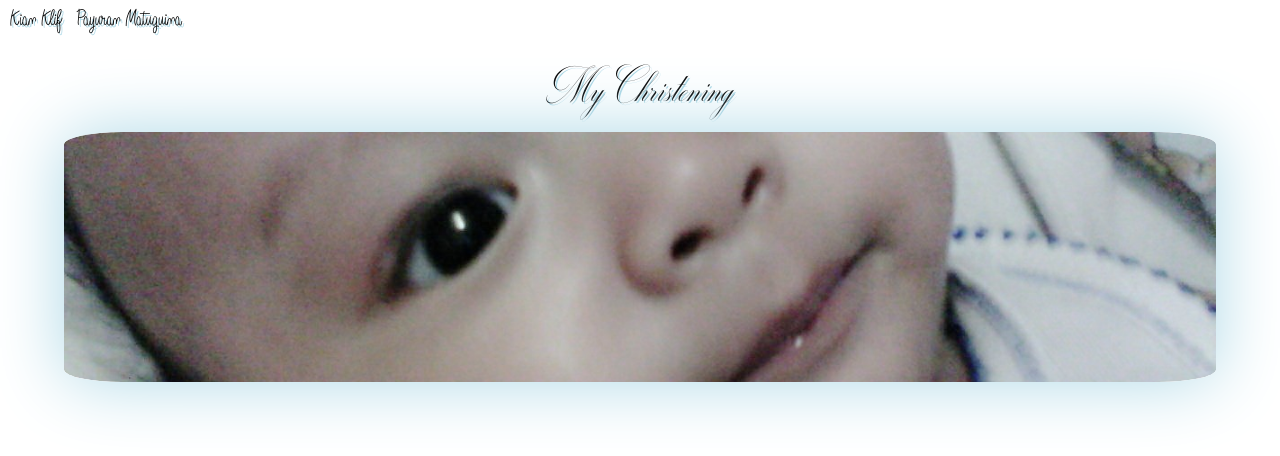
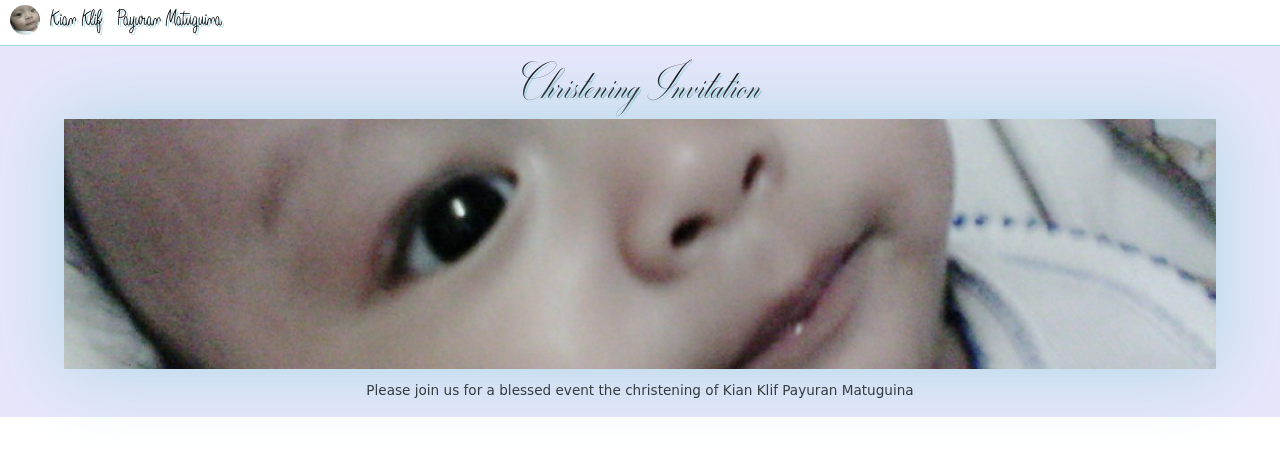
Before and after one commit to KinoMatuguina/kian-christening, a website: page index.html in a window 1280 px wide. Drawn offline with nearby package versions, Linux system fonts and the light colour scheme.

Commit message:
Update design

```diff
--- a/assets/css/main.scss
+++ b/assets/css/main.scss
@@ -20,6 +20,12 @@
 }
 
 header {
+
+	border-bottom: 1px solid lightblue;
+	background-color: #FFF;
+	position: fixed;
+	width: 100%;
+
 	#title {
 		font-family: Angelique;
 	    font-size: 1.5em;
@@ -29,6 +35,23 @@ header {
 	    padding-left: 10px;
 	    color: black;
 	    text-shadow: 2px 2px lightblue;
+
+	    figure {
+
+	    	background-image: url('../img/kian-header.jpg');
+	    	width: 30px;
+	    	height: 30px;
+	    	vertical-align: middle;
+	    	display: inline-block;
+	    	margin: 0;
+	    	background-size	: cover;
+	    	background-position: -5px 0px;
+	    	background-repeat: no-repeat;
+	    	border-radius: 50%;
+	    	margin-right: 5px;
+
+	    }
+
 	}
 
 	span  {
@@ -40,19 +63,29 @@ header {
 	width: 100%;
 	height: auto;
 	padding: 5px 0;
-
+	padding-top: 45px;
+	background-color: lavender;
 	title {
 	    	display: block;
 	    	font-family: milton;
 	    	font-size: 3.5em;
     		margin: 10px;
+    		margin-bottom: 0px;
     		text-align: center;
     		text-shadow: 2px 2px lightblue;
 	    }
+	.join-us {
+		width: 90%;
+    	margin: 0 auto;
+    	p {
+    		font-family: cursive;
+    		font-size: .85em;
+    		text-align: center;
+    	}
+	}
 
 	.card {
 		width: 90%;
-	    border-radius: 5%;
 	    height: 250px;
 	    display: block;
 	    margin: 0 auto;
@@ -65,7 +98,7 @@ header {
     		display: inline-block;
     		width: 100%;
     		height: 100%;
-    		border-radius: 5%;
+
     		&.first {
 			    background-image: url('../img/kian-2.jpg');
 			    background-size: cover;
--- a/index.html
+++ b/index.html
@@ -29,16 +29,20 @@
 <body>
 	<header>
 		<div id="title">
+			<figure></figure>
 			<span>Kian Klif &nbsp; Payuran Matuguina</span>
 		</div>
 	</header>
 		<div class="main">
-			<title>My Christening</title>
+			<title>Christening Invitation</title>
 			<div class="card single-item">
 				<div  class="first" ></div>
 				<div  class="second" ></div>
 				<div  class="third" ></div>
 				<div  class="fourth" ></div>
+			</div>
+			<div class="join-us">
+				<p>Please join us for a blessed event the christening of Kian Klif Payuran Matuguina</p>
 			</div>
 		</div>
 <script   src="https://code.jquery.com/jquery-3.1.0.min.js"   integrity="sha256-cCueBR6CsyA4/9szpPfrX3s49M9vUU5BgtiJj06wt/s="   crossorigin="anonymous"></script>
```
Also changed, not shown: assets/css/main.css, assets/img/kian-header.jpg (added).
